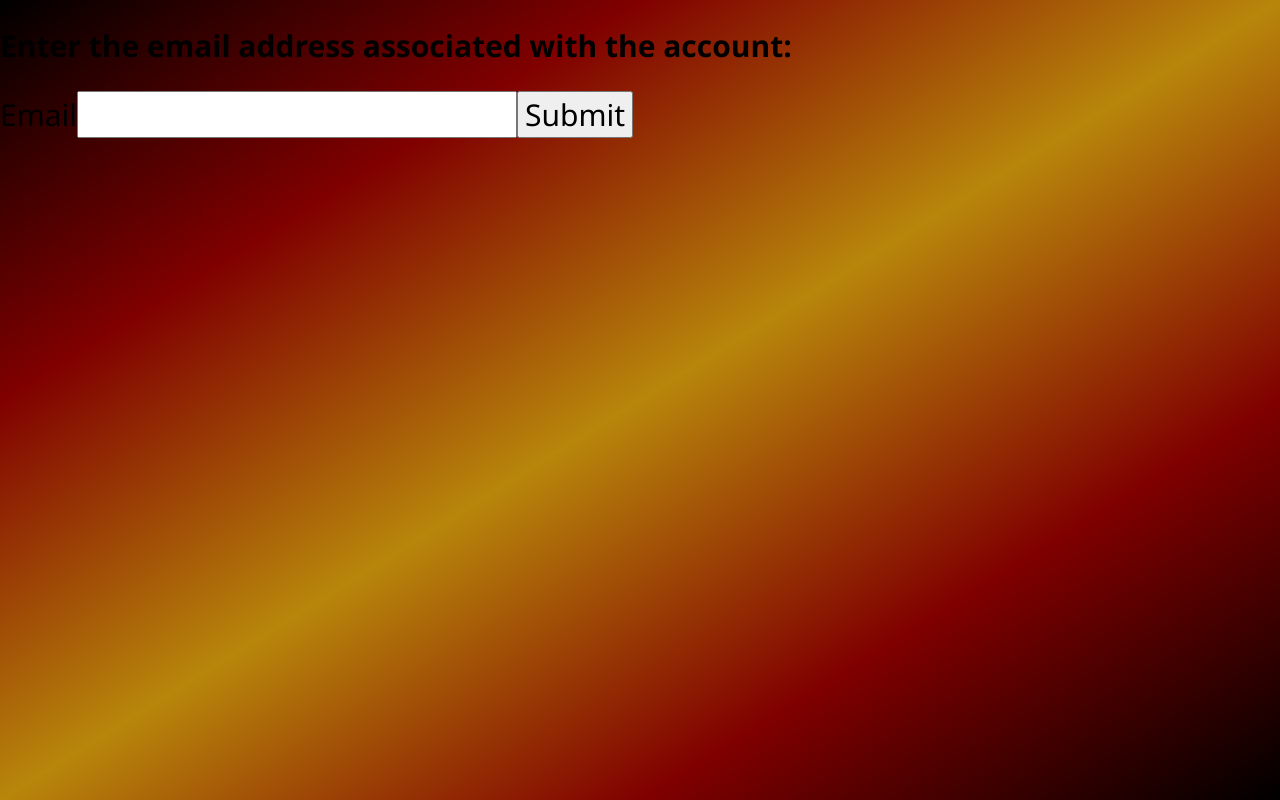
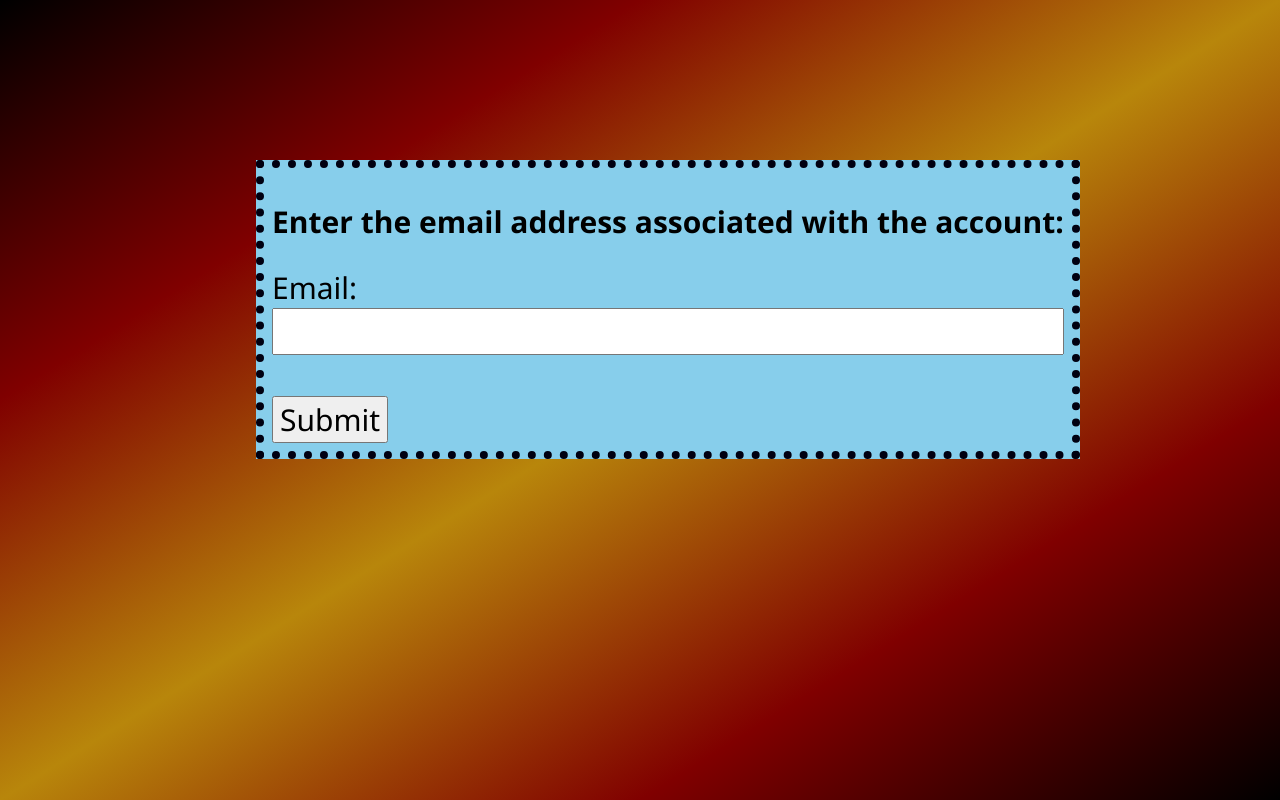
Before and after one commit to adnanian/learning-diary-official, a React (Create React App) app: page /login in a window 1280 px wide. Both pictures are taken after a click on the button "Forgot Password?". Built offline with nearby package versions, Linux system fonts and the light colour scheme.

Commit message:
Complete ForgotPassword

```diff
--- /dev/null
+++ b/src/page-stylesheets/ForgotPassword.css
@@ -0,0 +1,23 @@
+* {
+    --forgot-pasword-form-border-width: 8px;
+}
+
+#forgot-password-div {
+    background-color: skyblue;
+    border-color: #001;
+    border-style: dotted;
+    border-width: var(--forgot-pasword-form-border-width);
+    top: 20%;
+    left: 20%;
+    padding: 8px;
+    width: fit-content;
+    position: absolute;
+}
+
+#email-to-contact {
+    width: calc(100% - var(--forgot-pasword-form-border-width));
+}
+
+#submit-email {
+    width: stretch;
+}
--- a/src/pages/ForgotPassword.js
+++ b/src/pages/ForgotPassword.js
@@ -1,5 +1,6 @@
 import { useState } from "react";
 import { useOutletContext } from "react-router-dom";
+import "../page-stylesheets/ForgotPassword.css";
 
 function ForgotPassword() {
     const [email, setEmail] = useState("");
@@ -13,18 +14,18 @@ function ForgotPassword() {
 
     return (
         <main>
-            <div>
+            <div id="forgot-password-div">
+                <h2>Enter the email address associated with the account:</h2>
                 <form id="forgot-password-form" onSubmit={handleSubmit}>
-                    <h2>Enter the email address associated with the account:</h2>
-                    <label htmlFor="email-to-contact">Email</label>
+                    <label htmlFor="email-to-contact">Email: </label>
                     <input
                         id="email-to-contact"
                         name="email-to-contact"
                         type="text"
                         value={email}
                         onChange={(event) => setEmail(event.target.value)}
-                    />
-                    <input type="submit"/>
+                    /><br/><br/>
+                    <input id="submit-email" type="submit"/>
                 </form>
             </div>
         </main>
```
